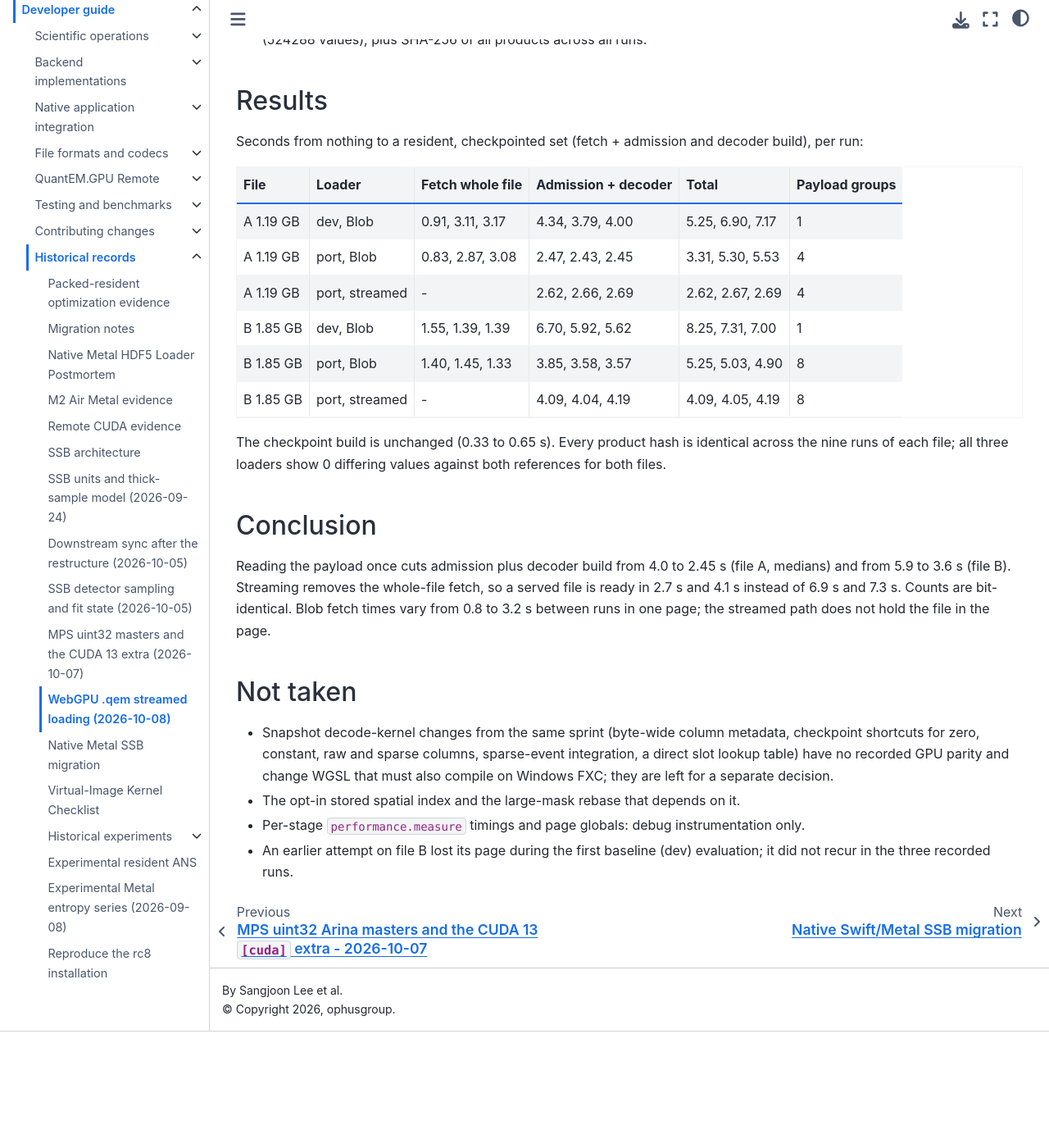
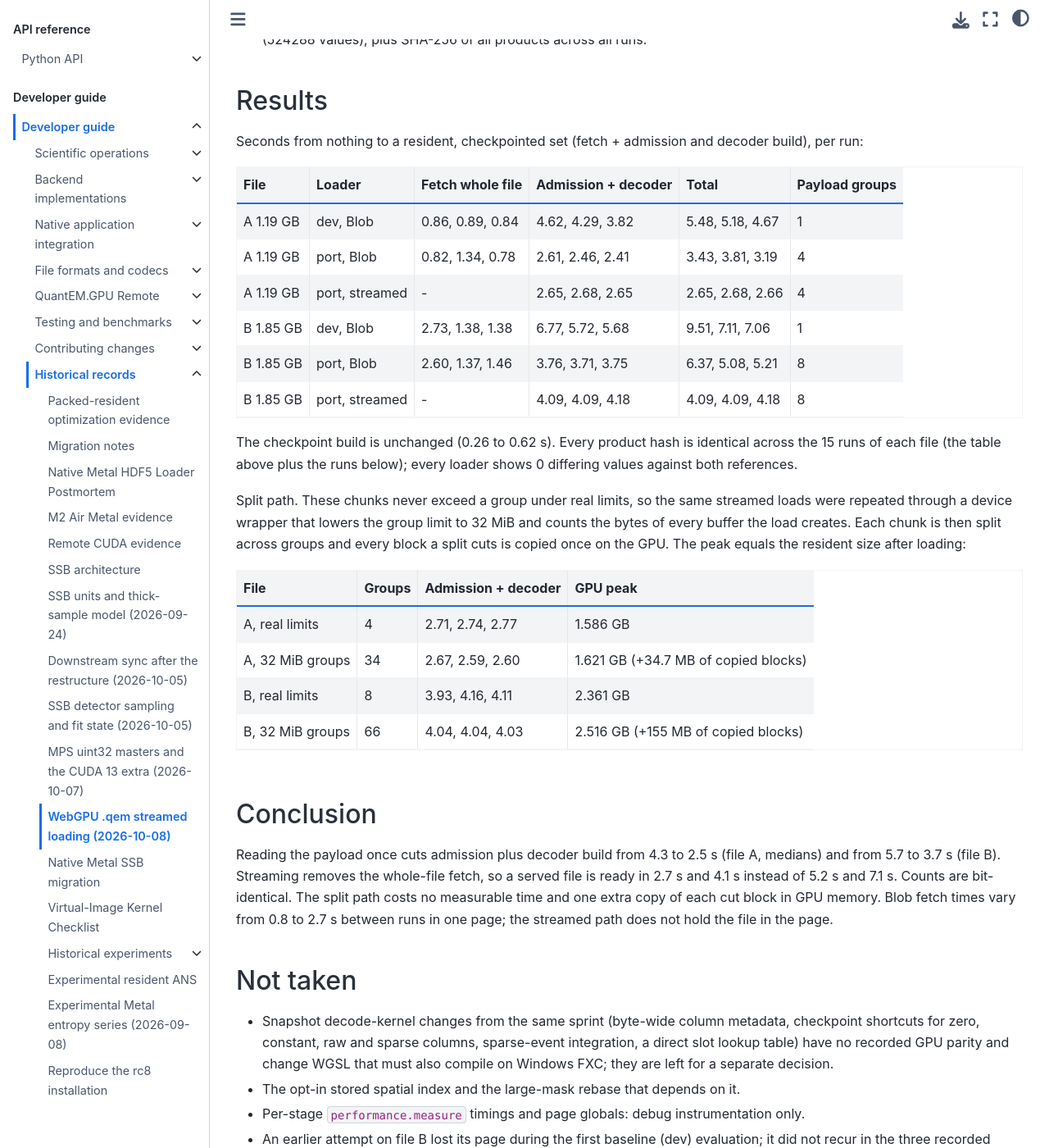
Before and after one commit to bobleesj/quantem.gpu, a Jupyter Book: the page built from docs/maintainer/2026-10-08-webgpu-qem-streaming-load.md, in a window 1280 px wide and 1400 px high, scrolled down 1185 px. Shown: the whole window at 82% size. Built offline with Jupyter Book 1.0.4 settings and Sphinx 7.4.7 and the Sphinx Book theme 1.1.4, drawn with Linux system fonts in a browser that asks for light colours; pages that are not in the unit, such as notebooks, are missing from menus; before the commit the page ends 2443 px from its top, so only the background shows below that.

Commit message:
docs: current load timings and the GPU memory of the split path

```diff
--- a/docs/maintainer/2026-10-08-webgpu-qem-streaming-load.md
+++ b/docs/maintainer/2026-10-08-webgpu-qem-streaming-load.md
@@ -58,24 +58,39 @@
 
 | File | Loader | Fetch whole file | Admission + decoder | Total | Payload groups |
 |---|---|---|---|---|---|
-| A 1.19 GB | dev, Blob | 0.91, 3.11, 3.17 | 4.34, 3.79, 4.00 | 5.25, 6.90, 7.17 | 1 |
-| A 1.19 GB | port, Blob | 0.83, 2.87, 3.08 | 2.47, 2.43, 2.45 | 3.31, 5.30, 5.53 | 4 |
-| A 1.19 GB | port, streamed | - | 2.62, 2.66, 2.69 | 2.62, 2.67, 2.69 | 4 |
-| B 1.85 GB | dev, Blob | 1.55, 1.39, 1.39 | 6.70, 5.92, 5.62 | 8.25, 7.31, 7.00 | 1 |
-| B 1.85 GB | port, Blob | 1.40, 1.45, 1.33 | 3.85, 3.58, 3.57 | 5.25, 5.03, 4.90 | 8 |
-| B 1.85 GB | port, streamed | - | 4.09, 4.04, 4.19 | 4.09, 4.05, 4.19 | 8 |
+| A 1.19 GB | dev, Blob | 0.86, 0.89, 0.84 | 4.62, 4.29, 3.82 | 5.48, 5.18, 4.67 | 1 |
+| A 1.19 GB | port, Blob | 0.82, 1.34, 0.78 | 2.61, 2.46, 2.41 | 3.43, 3.81, 3.19 | 4 |
+| A 1.19 GB | port, streamed | - | 2.65, 2.68, 2.65 | 2.65, 2.68, 2.66 | 4 |
+| B 1.85 GB | dev, Blob | 2.73, 1.38, 1.38 | 6.77, 5.72, 5.68 | 9.51, 7.11, 7.06 | 1 |
+| B 1.85 GB | port, Blob | 2.60, 1.37, 1.46 | 3.76, 3.71, 3.75 | 6.37, 5.08, 5.21 | 8 |
+| B 1.85 GB | port, streamed | - | 4.09, 4.09, 4.18 | 4.09, 4.09, 4.18 | 8 |
 
-The checkpoint build is unchanged (0.33 to 0.65 s). Every product hash is
-identical across the nine runs of each file; all three loaders show 0 differing
-values against both references for both files.
+The checkpoint build is unchanged (0.26 to 0.62 s). Every product hash is
+identical across the 15 runs of each file (the table above plus the runs
+below); every loader shows 0 differing values against both references.
+
+Split path. These chunks never exceed a group under real limits, so the same
+streamed loads were repeated through a device wrapper that lowers the group
+limit to 32 MiB and counts the bytes of every buffer the load creates. Each
+chunk is then split across groups and every block a split cuts is copied once
+on the GPU. The peak equals the resident size after loading:
+
+| File | Groups | Admission + decoder | GPU peak |
+|---|---|---|---|
+| A, real limits | 4 | 2.71, 2.74, 2.77 | 1.586 GB |
+| A, 32 MiB groups | 34 | 2.67, 2.59, 2.60 | 1.621 GB (+34.7 MB of copied blocks) |
+| B, real limits | 8 | 3.93, 4.16, 4.11 | 2.361 GB |
+| B, 32 MiB groups | 66 | 4.04, 4.04, 4.03 | 2.516 GB (+155 MB of copied blocks) |
 
 ## Conclusion
 
-Reading the payload once cuts admission plus decoder build from 4.0 to 2.45 s
-(file A, medians) and from 5.9 to 3.6 s (file B). Streaming removes the
-whole-file fetch, so a served file is ready in 2.7 s and 4.1 s instead of 6.9 s
-and 7.3 s. Counts are bit-identical. Blob fetch times vary from 0.8 to 3.2 s
-between runs in one page; the streamed path does not hold the file in the page.
+Reading the payload once cuts admission plus decoder build from 4.3 to 2.5 s
+(file A, medians) and from 5.7 to 3.7 s (file B). Streaming removes the
+whole-file fetch, so a served file is ready in 2.7 s and 4.1 s instead of 5.2 s
+and 7.1 s. Counts are bit-identical. The split path costs no measurable time and
+one extra copy of each cut block in GPU memory. Blob fetch times vary from 0.8
+to 2.7 s between runs in one page; the streamed path does not hold the file in
+the page.
 
 ## Not taken
 
```
